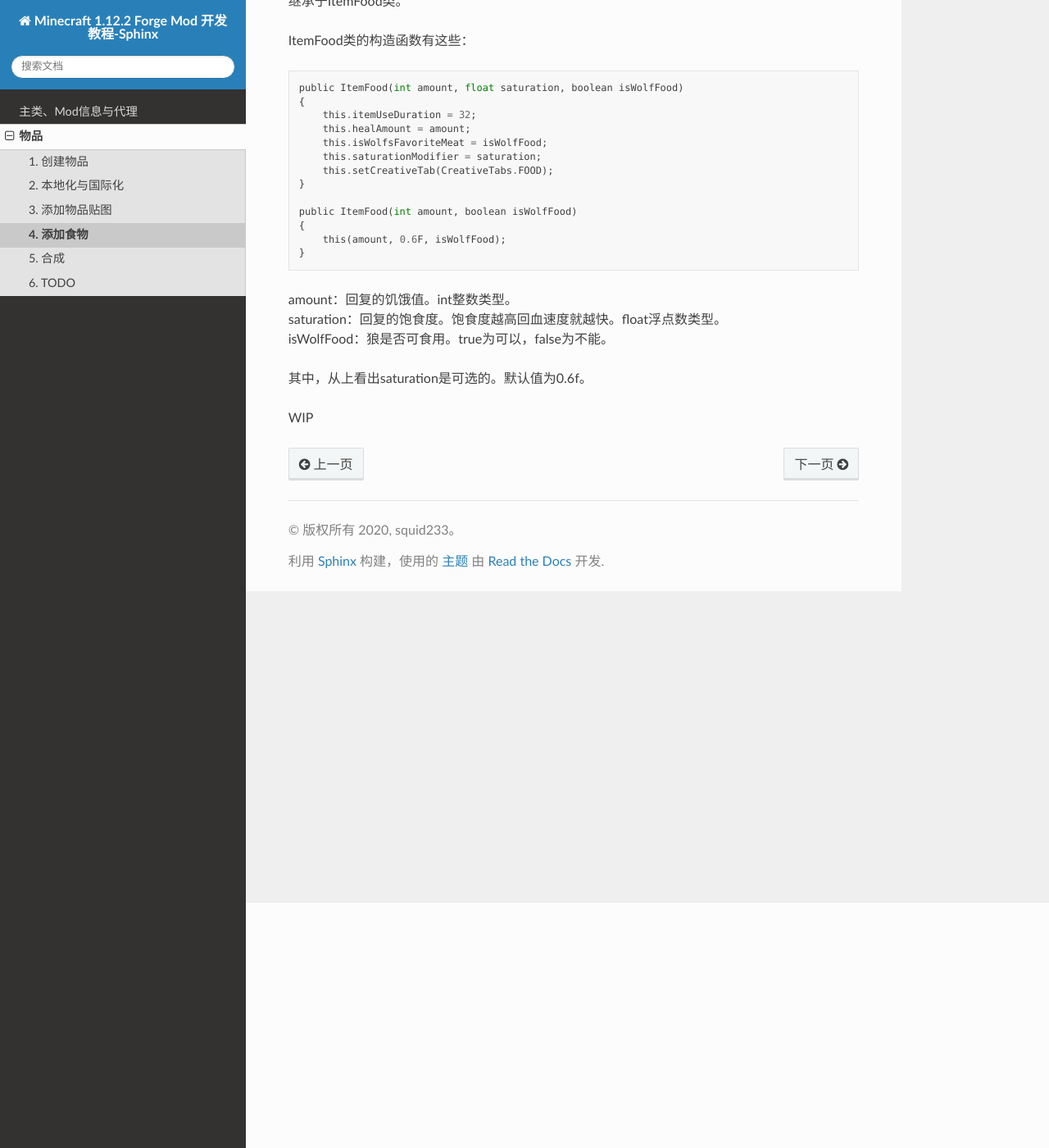
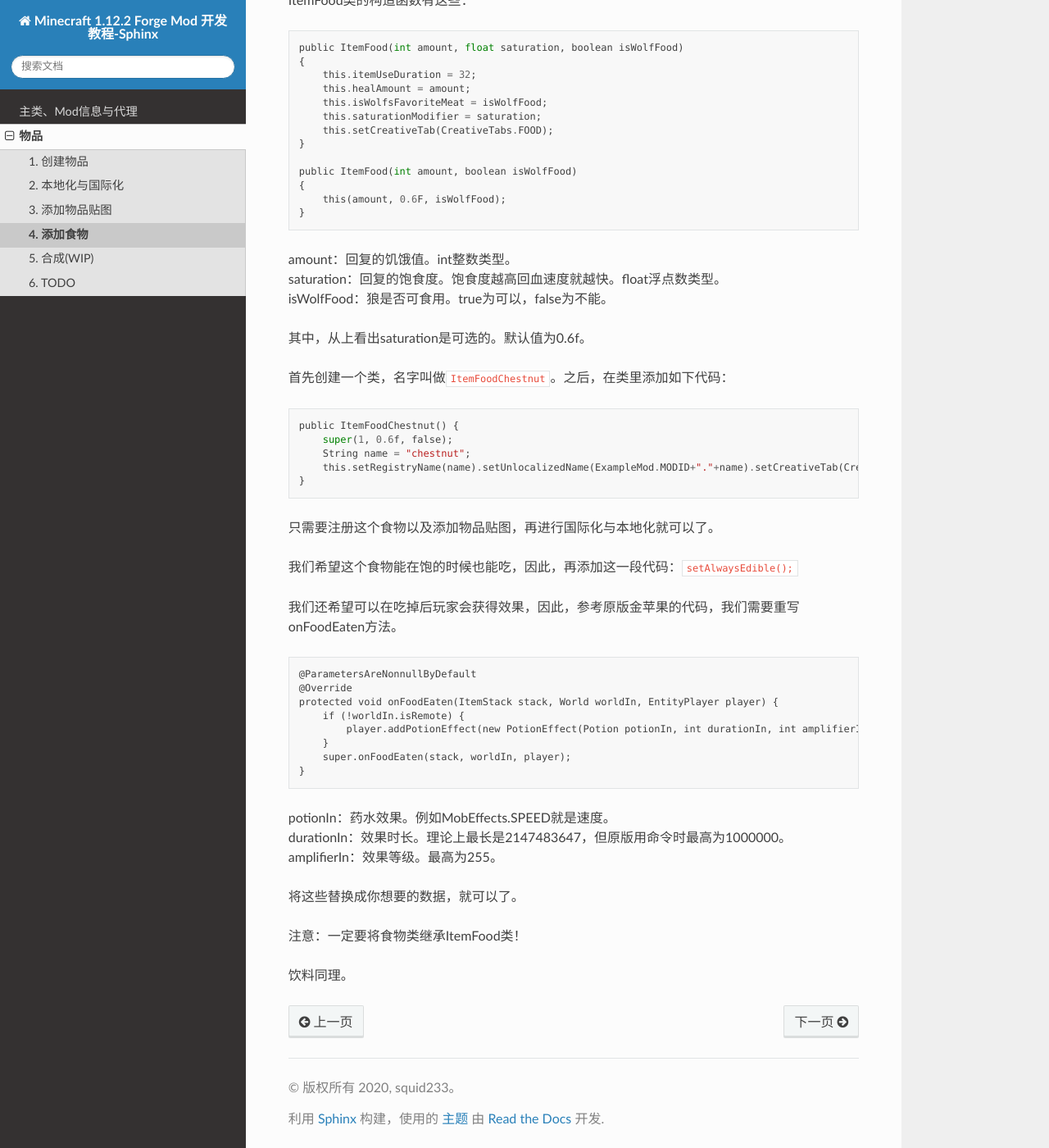
Before and after one commit to squid233/MC1.12.2ModTutorialDocs-Sphinx, a Sphinx documentation site: the page built from source/item/04_addfood.rst, in a window 1280 px wide and 1400 px high, scrolled down 299 px. Shown: the whole window at 82% size. Built offline with Sphinx 7.4.7 and the Read the Docs theme 2.0.0, drawn with Linux system fonts in a browser that asks for light colours; pages that are not in the unit, such as notebooks, are missing from menus; some of the changed text lies outside the part shown.

Commit message:
更新“添加食物”文档

```diff
--- a/source/item/04_addfood.rst
+++ b/source/item/04_addfood.rst
@@ -31,4 +29,39 @@
 
 其中，从上看出saturation是可选的。默认值为0.6f。
 
-WIP
+首先创建一个类，名字叫做\ ``ItemFoodChestnut``\。之后，在类里添加如下代码：
+
+::
+
+    public ItemFoodChestnut() {
+        super(1, 0.6f, false);
+        String name = "chestnut";
+        this.setRegistryName(name).setUnlocalizedName(ExampleMod.MODID+"."+name).setCreativeTab(CreativeTabs.FOOD);
+    }
+
+只需要注册这个食物以及添加物品贴图，再进行国际化与本地化就可以了。
+
+我们希望这个食物能在饱的时候也能吃，因此，再添加这一段代码：\ ``setAlwaysEdible();``\
+
+我们还希望可以在吃掉后玩家会获得效果，因此，参考原版金苹果的代码，我们需要重写onFoodEaten方法。
+
+::
+
+    @ParametersAreNonnullByDefault
+    @Override
+    protected void onFoodEaten(ItemStack stack, World worldIn, EntityPlayer player) {
+        if (!worldIn.isRemote) {
+            player.addPotionEffect(new PotionEffect(Potion potionIn, int durationIn, int amplifierIn));
+        }
+        super.onFoodEaten(stack, worldIn, player);
+    }
+
+| potionIn：药水效果。例如MobEffects.SPEED就是速度。
+| durationIn：效果时长。理论上最长是2147483647，但原版用命令时最高为1000000。
+| amplifierIn：效果等级。最高为255。
+
+将这些替换成你想要的数据，就可以了。
+
+注意：一定要将食物类继承ItemFood类！
+
+饮料同理。
--- a/source/item/05_addrecipes.rst
+++ b/source/item/05_addrecipes.rst
@@ -48,7 +48,7 @@
     }
 
 类型 (Type)
-++++
++++++++++++
 
 合成的类型。你可以把它当作定义用哪一种合成布局，例如 \ ``minecraft:crafting_shaped``\ (有序合成)或 \ ``minecraft:crafting_shapeless``\(无序合成)。
 
```
Also changed, not shown: other parts of source/item/04_addfood.rst (+0 -2 lines), other parts of source/item/05_addrecipes.rst (+2 -2 lines), 11 other files.
